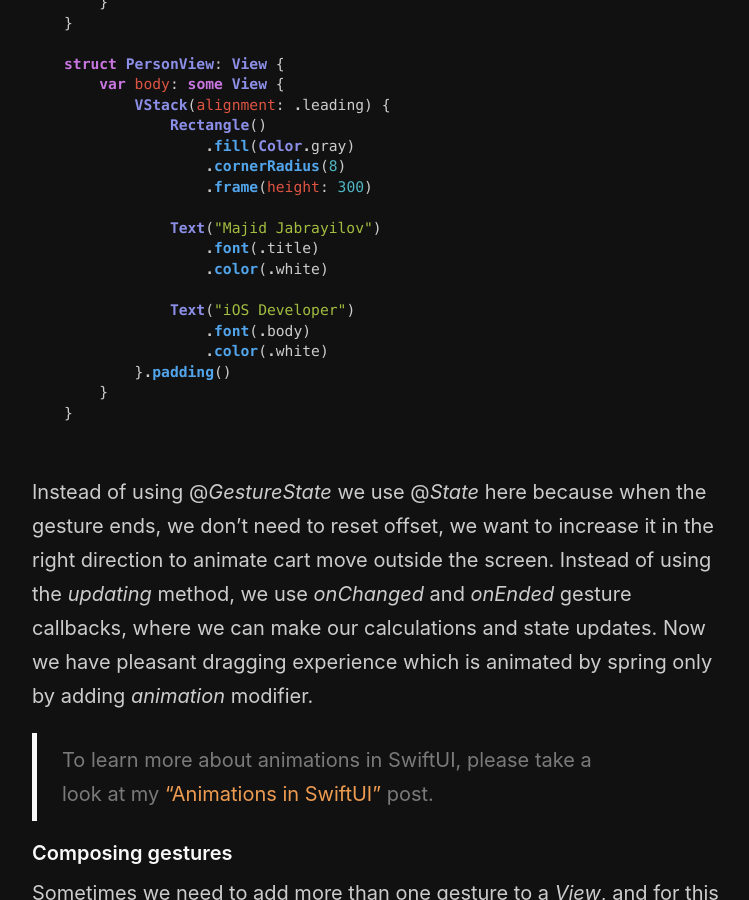
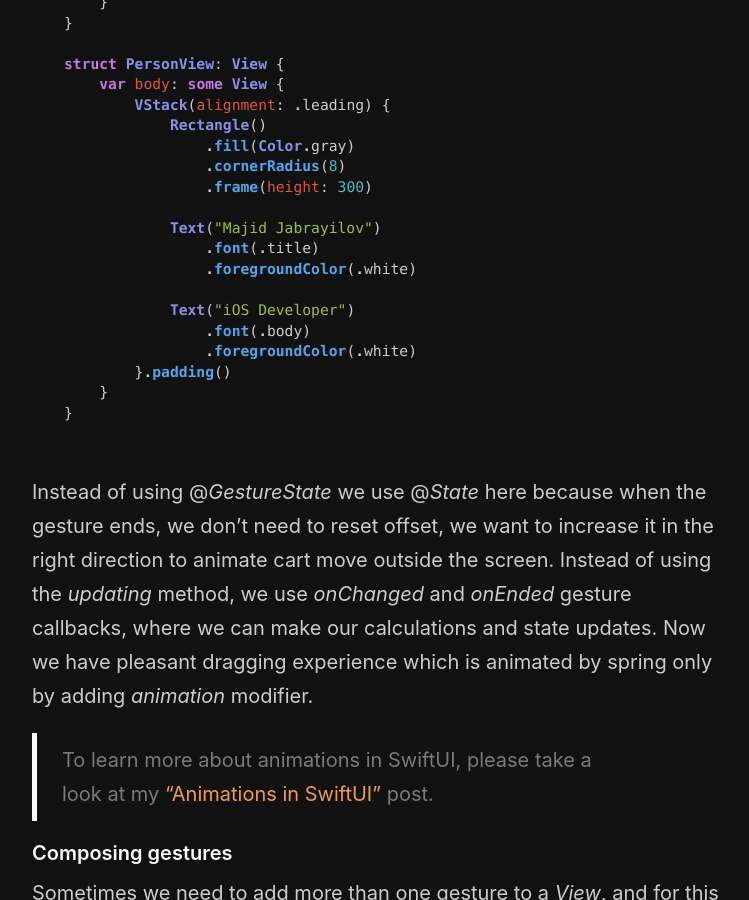
Before and after one commit to mecid/mecid.github.io, a Jekyll site: the page built from _posts/2019-07-10-gestures-in-swiftui.md, in a window 1280 px wide and 900 px high, scrolled down 2733 px. Shown: the whole window, without its empty margins (258-1007 px from the left). Built offline with Jekyll 4.4.1, drawn with Linux system fonts in a browser that asks for light colours.

Commit message:
gestures in swiftui post updated

```diff
--- a/_posts/2019-07-10-gestures-in-swiftui.md
+++ b/_posts/2019-07-10-gestures-in-swiftui.md
@@ -87,11 +87,11 @@ struct PersonView: View {
 
             Text("Majid Jabrayilov")
                 .font(.title)
-                .color(.white)
+                .foregroundColor(.white)
 
             Text("iOS Developer")
                 .font(.body)
-                .color(.white)
+                .foregroundColor(.white)
         }.padding()
     }
 }
```
